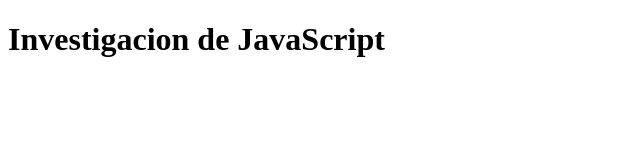
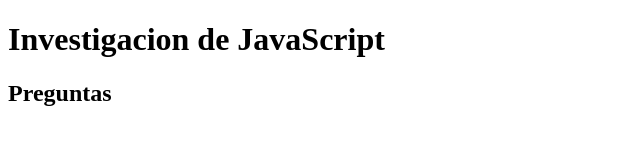
Before and after one commit to Fedest01/TP6_JS, a plain HTML site: page index.html in a window 1280 px wide. Shown: the whole page, without its empty margins (0-640 px from the left). Drawn offline with Linux system fonts and the light colour scheme.

Commit message:
Aplicando subtitulo

```diff
--- a/index.html
+++ b/index.html
@@ -8,5 +8,7 @@
 </head>
 <body>
     <h1>Investigacion de JavaScript</h1>
+
+    <h2>Preguntas</h2>
 </body>
 </html>
```
